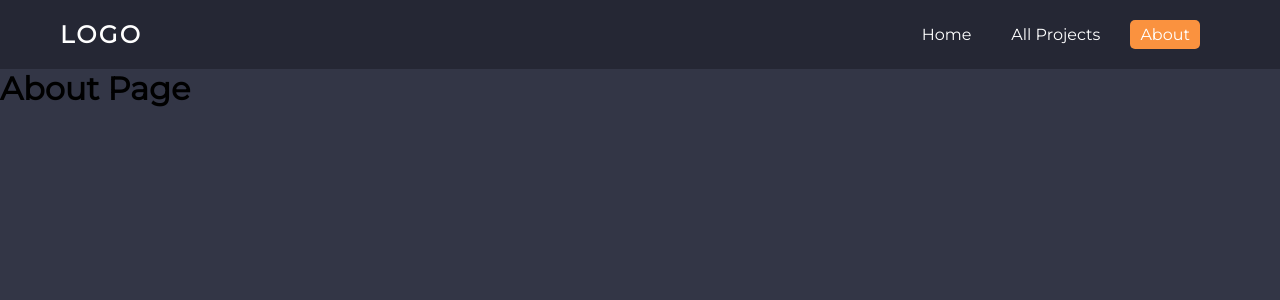
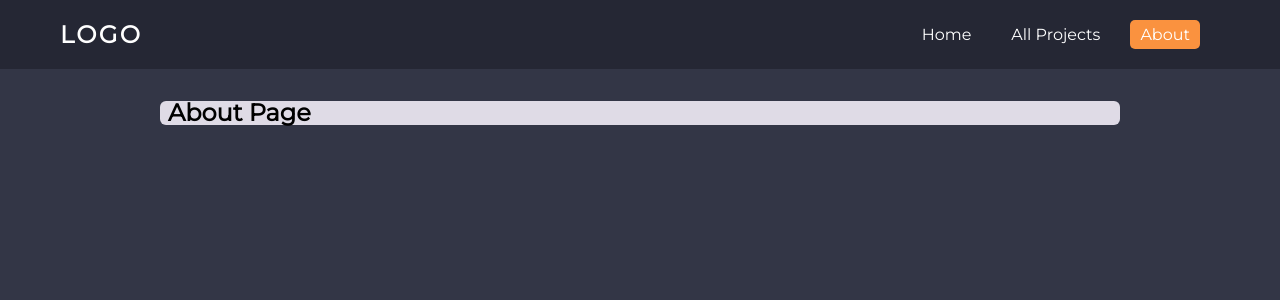
Before and after one commit to goshy29/portfolio, a React (Create React App) app: page /about in a window 1280 px wide. Shown: the top 300 px of the page. Built offline with nearby package versions, Linux system fonts and the light colour scheme.

Commit message:
add changes

```diff
--- /dev/null
+++ b/src/components/about/About.js
@@ -0,0 +1,11 @@
+import classes from "./About.module.css";
+
+function About() {
+    return (
+        <div className={classes.about}>
+            <h1>About Page</h1>
+        </div>
+    );
+}
+
+export default About;
--- /dev/null
+++ b/src/components/about/About.module.css
@@ -0,0 +1,9 @@
+.about {
+    width: 95%;
+    max-width: 60rem;
+    margin: 6px auto;
+    line-height: 8px;
+    background-color: #dfdbe6;
+    border-radius: 6px;
+    padding: 8px;
+  }
--- a/src/pages/AboutPage.js
+++ b/src/pages/AboutPage.js
@@ -1,4 +1,6 @@
 import { Helmet } from "react-helmet";
+import MainSectionLayout from "../components/layout/MainSectionLayout";
+import About from "../components/about/About";
 
 function AboutPage() {
     return (
@@ -8,7 +10,9 @@ function AboutPage() {
                 <meta name="description" content="Learn more about the creator of this Website." />
             </Helmet>
 
-            <h1>About Page</h1>
+            <MainSectionLayout>
+                <About />
+            </MainSectionLayout>
         </>
     );
 }
```
